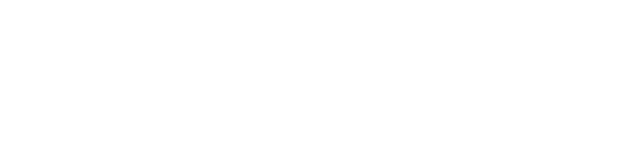
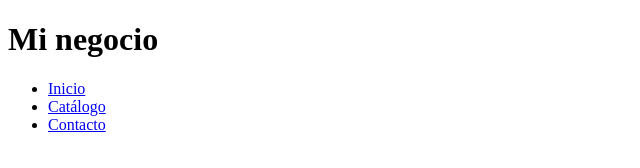
Before and after one commit to tefa1997/jane-sports, a plain HTML site: page index.html in a window 1280 px wide. Shown: the whole page, without its empty margins (0-640 px from the left). Drawn offline with Linux system fonts and the light colour scheme.

Commit message:
agregue carpeta assets/css y cambios en html

```diff
--- a/index.html
+++ b/index.html
@@ -9,7 +9,14 @@
 <body>
     <!--Header-->
     <header>
-        <h1></h1>
+        <h1>Mi negocio</h1>
+        <nav>
+            <ul>
+                <li><a href="#jumborton">Inicio</a></li>
+                <li><a href="#Catalogo">Catálogo</a></li>
+                <li><a href="#Contacto">Contacto</a></li>
+            </ul>
+        </nav>
     </header>
     <!--Jumborton -->
     <!-- Catalogo -->
```
